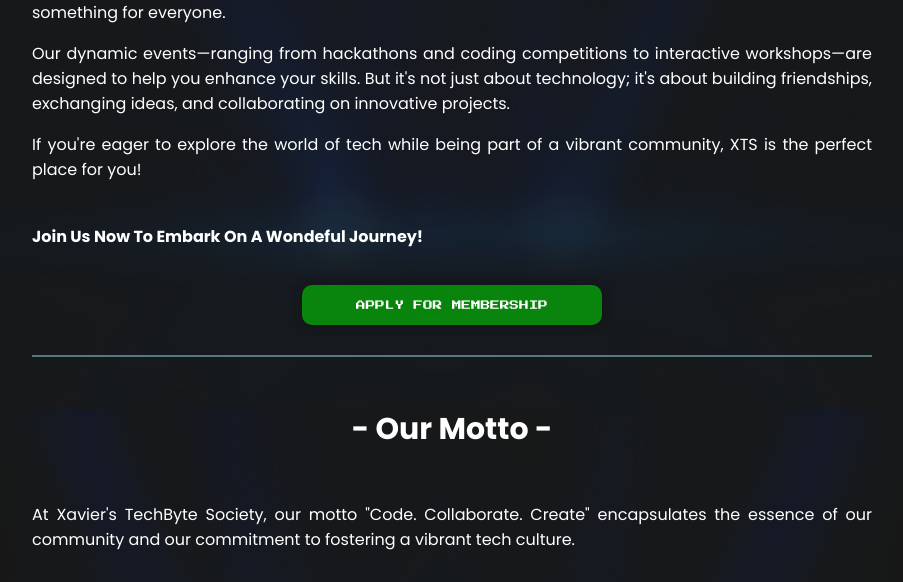
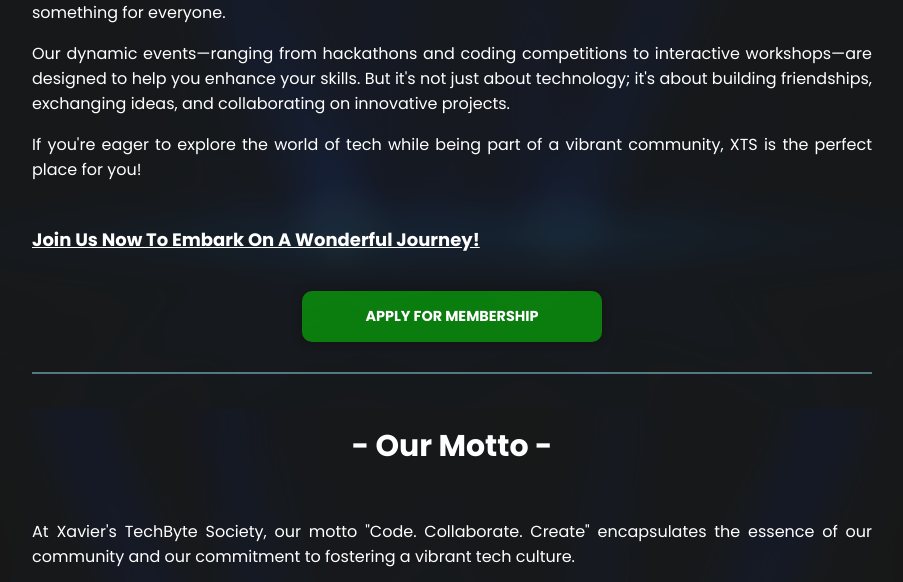
Before and after one commit to jyotirmay-exe/xts-web, a Flask app: page / in a window 1280 px wide. Shown: the part 391-973 px from the top of the page, without its empty margins (188-1091 px from the left). Run offline with Flask 3, Linux system fonts and the light colour scheme; parts of the project's set-up code (start-up, migrations or seed data) failed here and were passed over.

Commit message:
frontend update

```diff
--- a/static/styles.css
+++ b/static/styles.css
@@ -32,7 +32,7 @@ body {
     top: 0;
     left: 0;
     width: 100%;
-    background: rgba(20,20,20,1);
+    background: rgba(20,20,20,0.95);
     color: #e0e0e0;
     padding: 0px 0px;
     padding-top: 20px;
@@ -176,7 +176,7 @@ h1 {
 }
 
 .buttons a {
-    background-color: rgba(50,50,50,0.2);
+    background-color: rgba(50,50,50,0.3);
     box-shadow: 0 0 10px #131313;
     border-radius: 10px;
     font-size: 0.6em;
@@ -204,16 +204,20 @@ h1 {
     border: none;
 }
 
+.register p {
+    font-size: 0.9em;
+    text-decoration: underline;
+}
+
 .reg-button {
     padding: 10px 0px;
 }
 
 .reg-button a {
-    font-family: "Press Start 2P", monospace;
-    font-size: 0.6rem;
-    font-weight: 100;
+    font-family: "Poppins", monospace;
+    font-size: 0.9rem;
     color: white;
-    background-color: rgba(1, 204, 1, 0.6);
+    background-color: rgba(1, 225, 1, 0.5);
     padding-inline: 50px;
 }
 
--- a/templates/index.html
+++ b/templates/index.html
@@ -22,9 +22,9 @@
                     <p>If you're eager to explore the world of tech while being part of a vibrant community, XTS is the perfect place for you!</p>
                 </div>
                 <div class="section register">
-                    <p><strong>Join Us Now To Embark On A Wondeful Journey!</strong></p>
+                    <p><strong>Join Us Now To Embark On A Wonderful Journey!</strong></p>
                     <div class="buttons reg-button">
-                        <a href="/lol">APPLY FOR MEMBERSHIP</a>
+                        <a href="/register">APPLY FOR MEMBERSHIP</a>
                     </div>
                 </div>
                 <div class="section motto">
```
